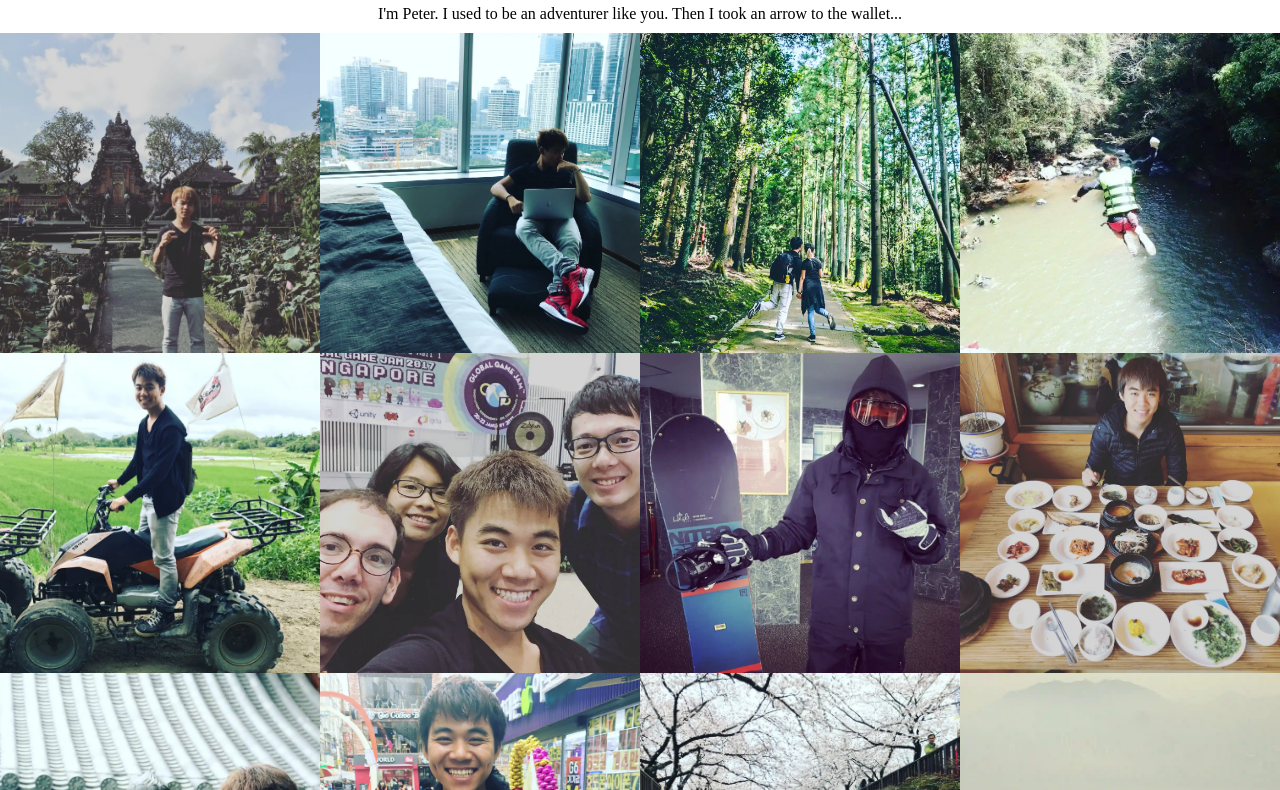
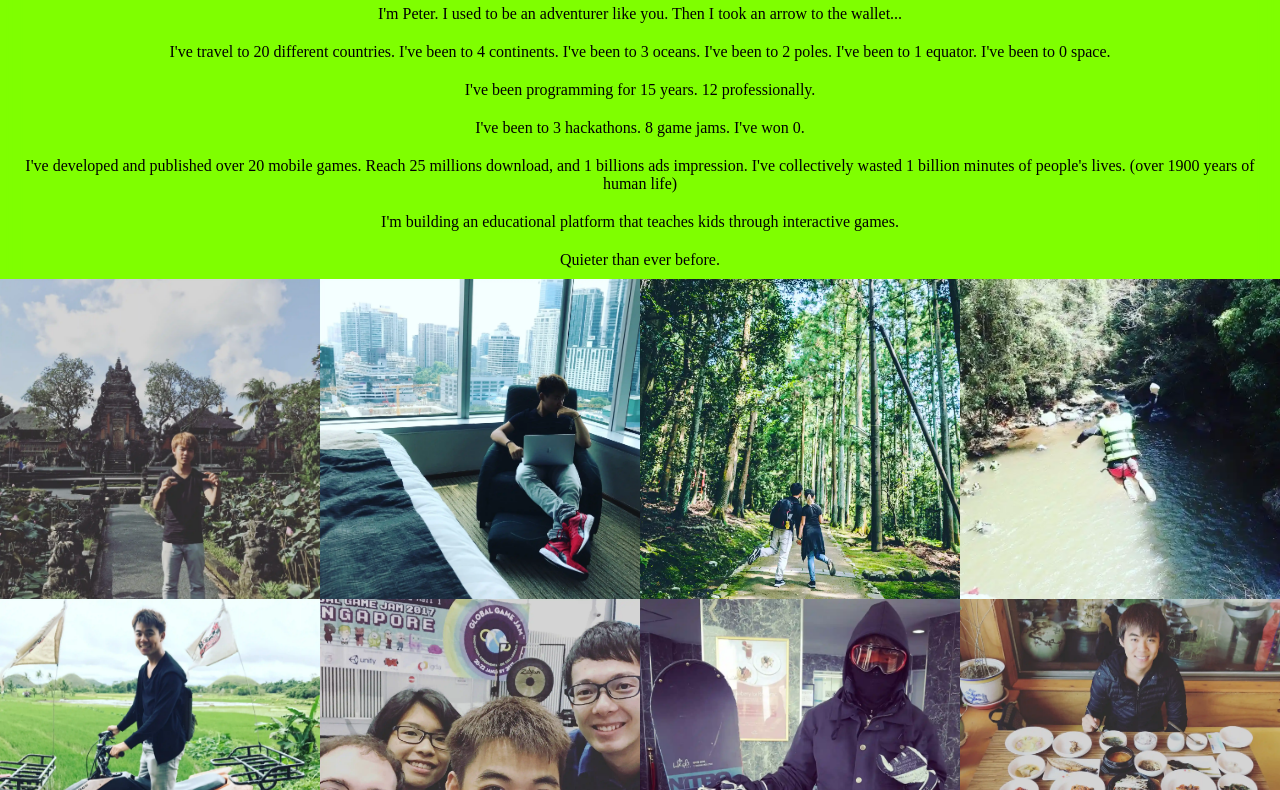
Before and after one commit to PeterNguyenDeveloper/about-peter-nguyen, a plain HTML site: page index.html in a window 1280 px wide. Shown: the part 62-852 px from the top of the page. Drawn offline with Linux system fonts and the light colour scheme.

Commit message:
added more p

```diff
--- a/index.html
+++ b/index.html
@@ -9,6 +9,23 @@
     <h1 class="center">About Peter Nguyen</h1>
     <p class="center">
         I'm Peter. I used to be an adventurer like you. Then I took an arrow to the wallet...
+    </p>
+    <p class="center">
+        I've travel to 20 different countries. I've been to 4 continents. I've been to 3 oceans. I've been to 2 poles. I've been to 1 equator. I've been to 0 space.
+    </p>
+    <p class="center">
+        I've been programming for 15 years. 12 professionally.
+    </p>
+    <p class="center">
+        I've been to 3 hackathons. 8 game jams. I've won 0.
+    </p>
+    <p class="center">
+        I've developed and published over 20 mobile games. Reach 25 millions download, and 1 billions ads impression.
+        I've collectively wasted 1 billion minutes of people's lives. (over 1900 years of human life)
+    </p>
+    <p class="center">
+        I'm building an educational platform that teaches kids through interactive games.
+        <p class="center"> Quieter than ever before.
     </p>
     <section class="container">
         <img src="images/img0.webp" alt="Peter Nguyen">
@@ -60,5 +77,6 @@
         <img src="images/img46.webp" alt="Peter Nguyen">
         <img src="images/img47.webp" alt="Peter Nguyen">
     </section>
+
 </body>
 </html>
--- a/styles.css
+++ b/styles.css
@@ -16,3 +16,9 @@ img {
     height: 25vw;
     object-fit: cover;
 }
+
+Body {
+    background-color: chartreuse;
+    background-blend-mode: lighten;
+    backdrop-filter: blur(10px);
+}
```
